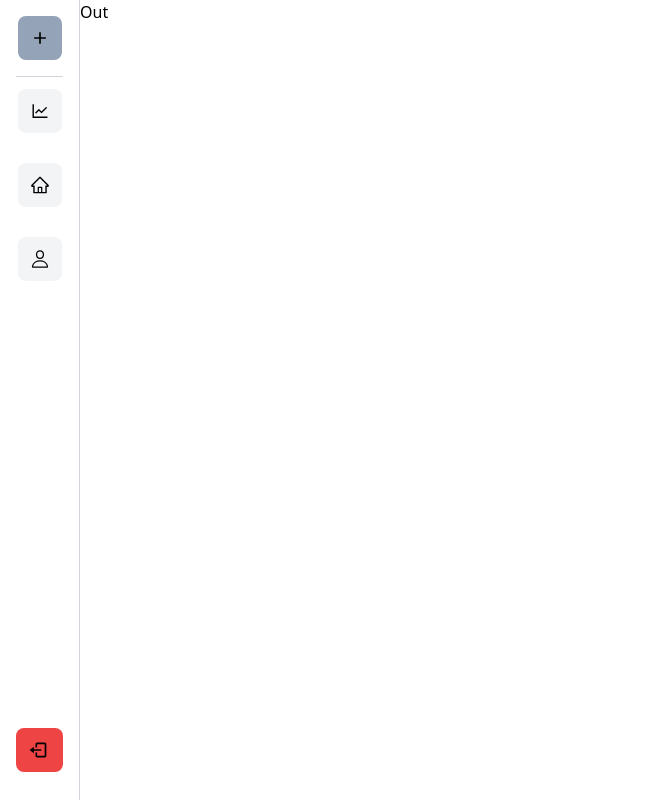
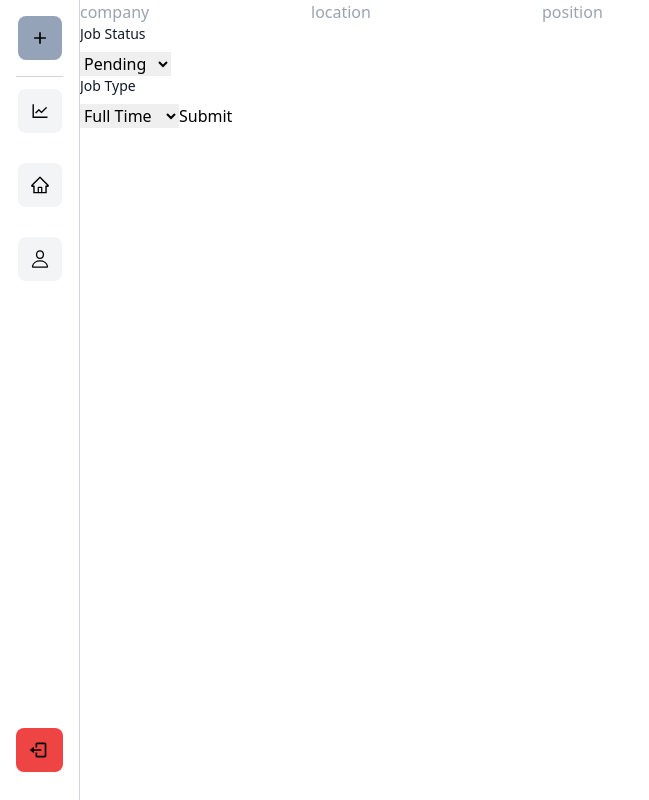
Before and after one commit to federicogdev/job-flow, a Next.js app: page / in a window 1280 px wide. Shown: the whole page, without its empty margins (0-649 px from the left). Built offline with nearby package versions, Linux system fonts and the light colour scheme; no server answers; sample sign-in values are in the browser's storage.

Commit message:
Test Form to test functionality

```diff
--- a/pages/api/jobs/index.tsx
+++ b/pages/api/jobs/index.tsx
@@ -1,4 +1,7 @@
+import serverAuth from "@/libs/serverAuth";
 import { NextApiRequest, NextApiResponse } from "next";
+import prisma from "@/libs/prisma";
+import { JobStatus, JobType } from "@prisma/client";
 
 export default async function handler(
   req: NextApiRequest,
@@ -8,9 +11,30 @@ export default async function handler(
     return res.status(405).end();
   }
   try {
+    const { currentUser } = await serverAuth(req);
+
     if (req.method === "POST") {
+      const { company, location, position, status, type } = req.body;
+      const job = await prisma.job.create({
+        data: {
+          company,
+          location,
+          position,
+          status: status as JobStatus,
+          type: type as JobType,
+          userId: currentUser.id,
+        },
+      });
+
+      return res.status(200).json(job);
     }
+
     if (req.method === "GET") {
+      const jobs = await prisma.job.findMany({
+        where: { userId: currentUser.id },
+      });
+
+      return res.status(200).json(jobs);
     }
   } catch (error) {
     return res.status(400).json({ error: `Something went wrong: ${error}` });
--- a/pages/index.tsx
+++ b/pages/index.tsx
@@ -1,6 +1,7 @@
+import { JobStatus, JobType } from "@prisma/client";
 import { NextPageContext } from "next";
 import { getSession, signOut } from "next-auth/react";
-import React from "react";
+import React, { use, useState } from "react";
 
 interface Props {}
 
@@ -22,9 +23,99 @@ export async function getServerSideProps(context: NextPageContext) {
 }
 
 const index = (props: Props) => {
+  const [company, setCompany] = useState("");
+  const [location, setLocation] = useState("");
+  const [position, setPosition] = useState("");
+  const [type, setType] = useState<JobType>(JobType.FULL_TIME);
+  const [status, setStatus] = useState<JobStatus>(JobStatus.PENDING);
+  const [error, setError] = useState<string | null>(null);
+
+  const [isLoading, setIsLoading] = useState(false);
+
+  const onSubmit = async (e: any) => {
+    e.preventDefault();
+
+    setIsLoading(true);
+    try {
+      const res = await fetch("/api/jobs", {
+        method: "POST",
+        body: JSON.stringify({
+          company,
+          location,
+          position,
+          type,
+          status,
+        }),
+        headers: { "Content-Type": "application/json" },
+      });
+
+      if (res.ok) {
+        console.log("success");
+      } else {
+        setError((await res.json()).error);
+      }
+    } catch (error) {
+      console.log(error);
+    }
+
+    setIsLoading(false);
+  };
   return (
     <div>
-      <button onClick={() => signOut()}>Out</button>
+      <form onSubmit={onSubmit}>
+        <input
+          placeholder="company"
+          value={company}
+          onChange={(e) => setCompany(e.target.value)}
+        />
+
+        <input
+          placeholder="location"
+          value={location}
+          onChange={(e) => setLocation(e.target.value)}
+        />
+
+        <input
+          placeholder="position"
+          value={position}
+          onChange={(e) => setPosition(e.target.value)}
+        />
+
+        <label
+          // for="countries"
+          className="block mb-2 text-sm font-medium text-gray-900 dark:text-white"
+        >
+          Job Status{" "}
+        </label>
+        <select
+          value={status}
+          onChange={(e) => setStatus(e.target.value as JobStatus)}
+          // className="bg-gray-50 border border-gray-300 text-gray-900 text-sm rounded-lg focus:ring-blue-500 focus:border-blue-500 block w-full p-2.5 dark:bg-gray-700 dark:border-gray-600 dark:placeholder-gray-400 dark:text-white dark:focus:ring-blue-500 dark:focus:border-blue-500"
+        >
+          <option value={JobStatus.PENDING}>Pending</option>
+          <option value={JobStatus.DECLINED}>Declined</option>
+          <option value={JobStatus.INTERVIEW}>Interview</option>
+        </select>
+
+        <label
+          // for="countries"
+          className="block mb-2 text-sm font-medium text-gray-900 dark:text-white"
+        >
+          Job Type{" "}
+        </label>
+        <select
+          value={type}
+          onChange={(e) => setType(e.target.value as JobType)}
+          // className="bg-gray-50 border border-gray-300 text-gray-900 text-sm rounded-lg focus:ring-blue-500 focus:border-blue-500 block w-full p-2.5 dark:bg-gray-700 dark:border-gray-600 dark:placeholder-gray-400 dark:text-white dark:focus:ring-blue-500 dark:focus:border-blue-500"
+        >
+          <option value={JobType.FULL_TIME}>Full Time</option>
+          <option value={JobType.INTERSHIP}>Internship</option>
+          <option value={JobType.PART_TIME}>Part Time</option>
+          <option value={JobType.REMOTE}>Remote</option>
+        </select>
+
+        <button type="submit">Submit</button>
+      </form>
     </div>
   );
 };
```
Also changed, not shown: 1 other file (tests, documents, lock files or other folders).
